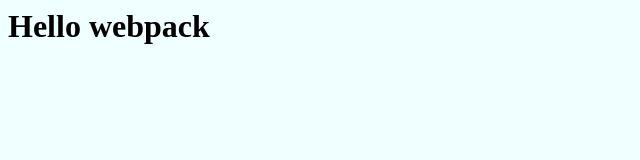
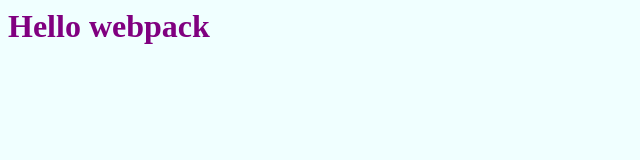
Before and after one commit to MattGomb/module2-capstone, a website built with webpack: page src/index.html in a window 1280 px wide. Shown: the whole page, without its empty margins (0-640 px from the left). Built offline with nearby package versions, Linux system fonts and the light colour scheme.

Commit message:
Test webpack and add 'watch' feature

```diff
--- a/package.json
+++ b/package.json
@@ -6,7 +6,8 @@
   "scripts": {
     "test": "echo \"Error: no test specified\" && exit 1",
     "start": "webpack serve --open",
-    "build": "webpack"
+    "build": "webpack",
+    "watch": "webpack --watch"
   },
   "repository": {
     "type": "git",
--- a/src/style.css
+++ b/src/style.css
@@ -3,7 +3,7 @@
 }
 
 .hello {
-  color: black;
+  color: purple;
   font-size: 2rem;
   font-weight: bold;
 }
```
Also changed, not shown: dist/index.html (added), dist/main.js (added).
